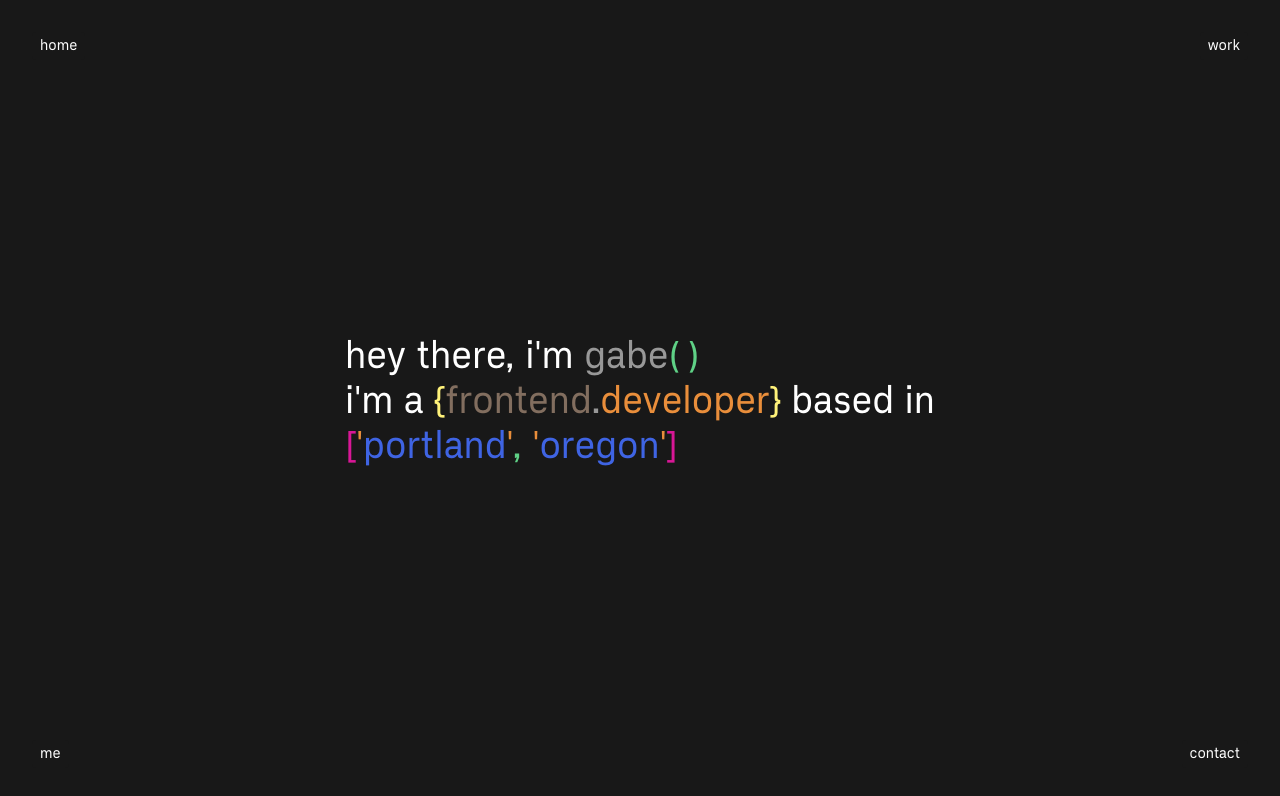
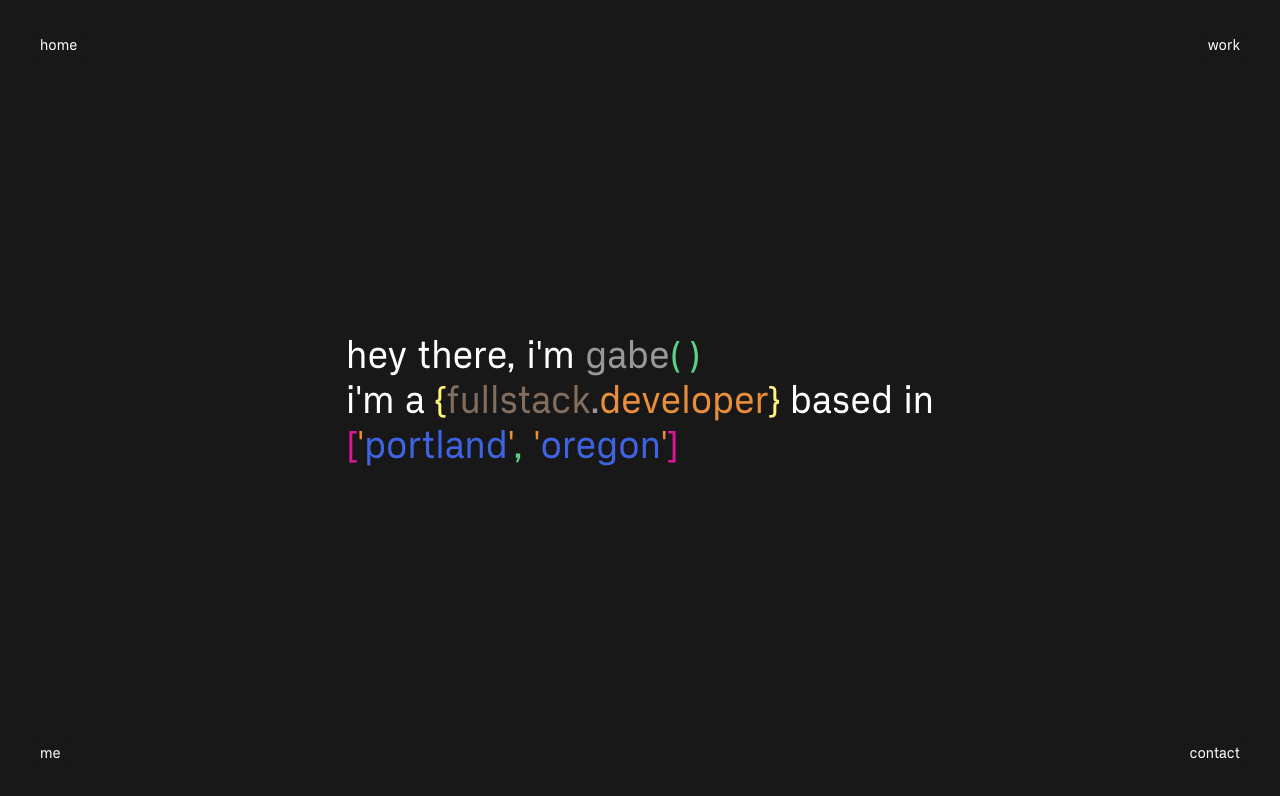
Before and after one commit to gabewolford/portfolio, a Next.js app: page / in a window 1280 px wide. Shown: the top 796 px of the page. Built offline with nearby package versions, Linux system fonts and the light colour scheme.

Commit message:
updated home page

```diff
--- a/src/app/page.tsx
+++ b/src/app/page.tsx
@@ -28,7 +28,7 @@ export default function HomePage() {
           <span>i&apos;m a </span>
           <span className="text-yellow hover:text-blue">&#123;</span>
           <span className="text-brown hover:text-green transition ease-in-out duration-500">
-            frontend
+            fullstack
           </span>
           <span className="text-dark-grey">.</span>
           <span className="text-orange hover:text-pink transition ease-in-out duration-500">
```
